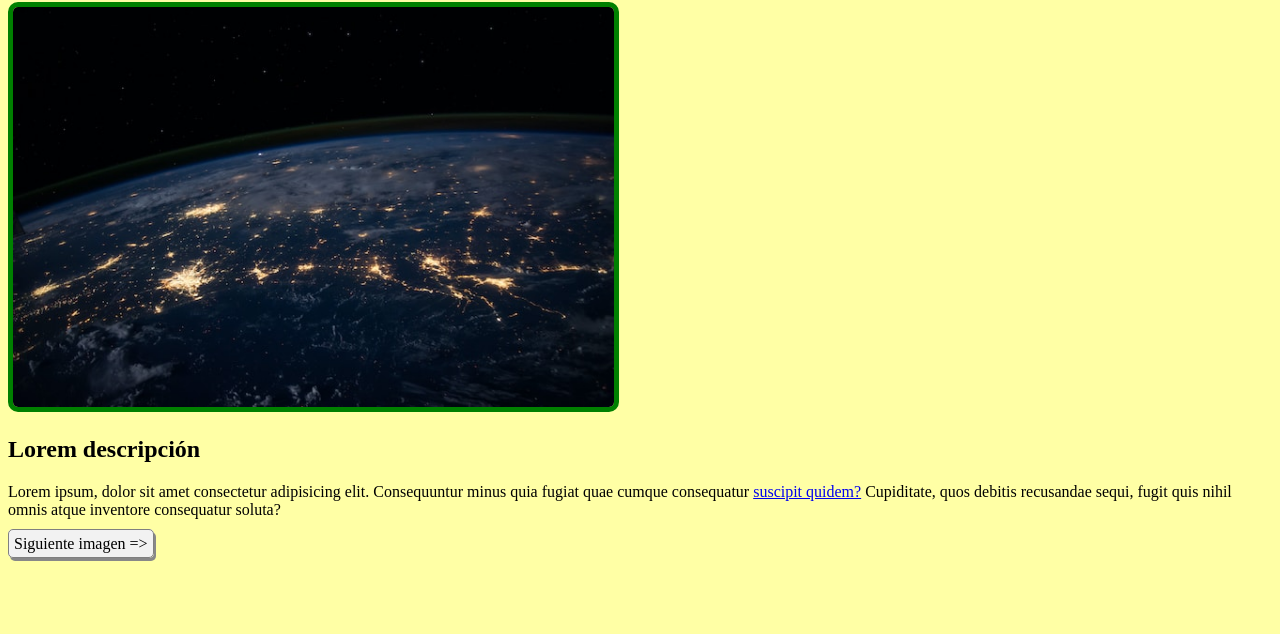
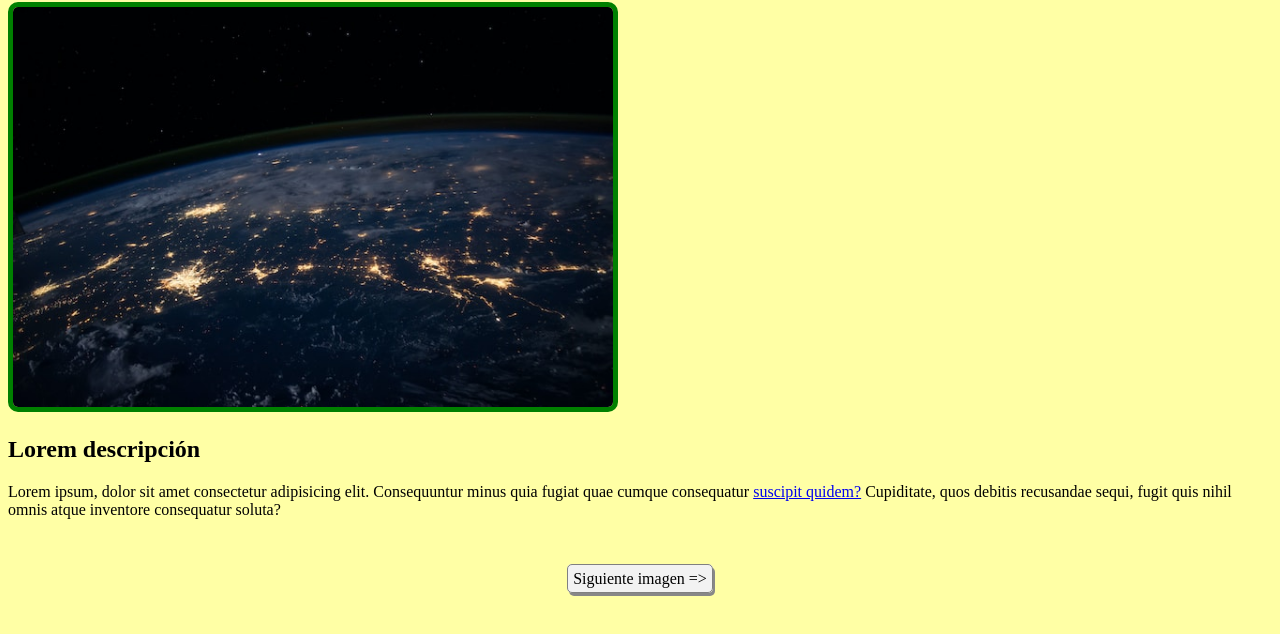
Before and after one commit to Perci237/Actividad-6.2.1, a plain HTML site: page page1.html in a window 1280 px wide. Shown: the part 78-712 px from the top of the page. Drawn offline with Linux system fonts and the light colour scheme.

Commit message:
segundo commit

```diff
--- a/page1.html
+++ b/page1.html
@@ -15,7 +15,7 @@
     <p>Lorem ipsum, dolor sit amet consectetur adipisicing elit. Consequuntur minus quia fugiat quae cumque consequatur
         <a href="page2.html">suscipit quidem?</a> Cupiditate, quos debitis recusandae sequi, fugit quis nihil omnis atque inventore consequatur
         soluta?</p>
-    <a href="page2.html" title="Imagen siguiente" class="link-button">Siguiente imagen =&gt;</a>
+    <div class="divbutton"><a href="page2.html" title="Imagen siguiente" class="link-button">Siguiente imagen =&gt;</a></div>
 </body>
 
 </html>
--- a/styles.css
+++ b/styles.css
@@ -6,6 +6,7 @@ body {
     border: 5px solid green;
     border-radius: 10px;
     height: 400px;
+    width:  600px;
 }
 
 .link-button {
@@ -17,3 +18,8 @@ body {
     border-radius: 5px;
     box-shadow: 2px 3px #888888;
 }
+
+.divbutton {
+    text-align: center;
+    padding-top: 35px;
+}
```
Also changed, not shown: page2.html (+1 -1 lines).
